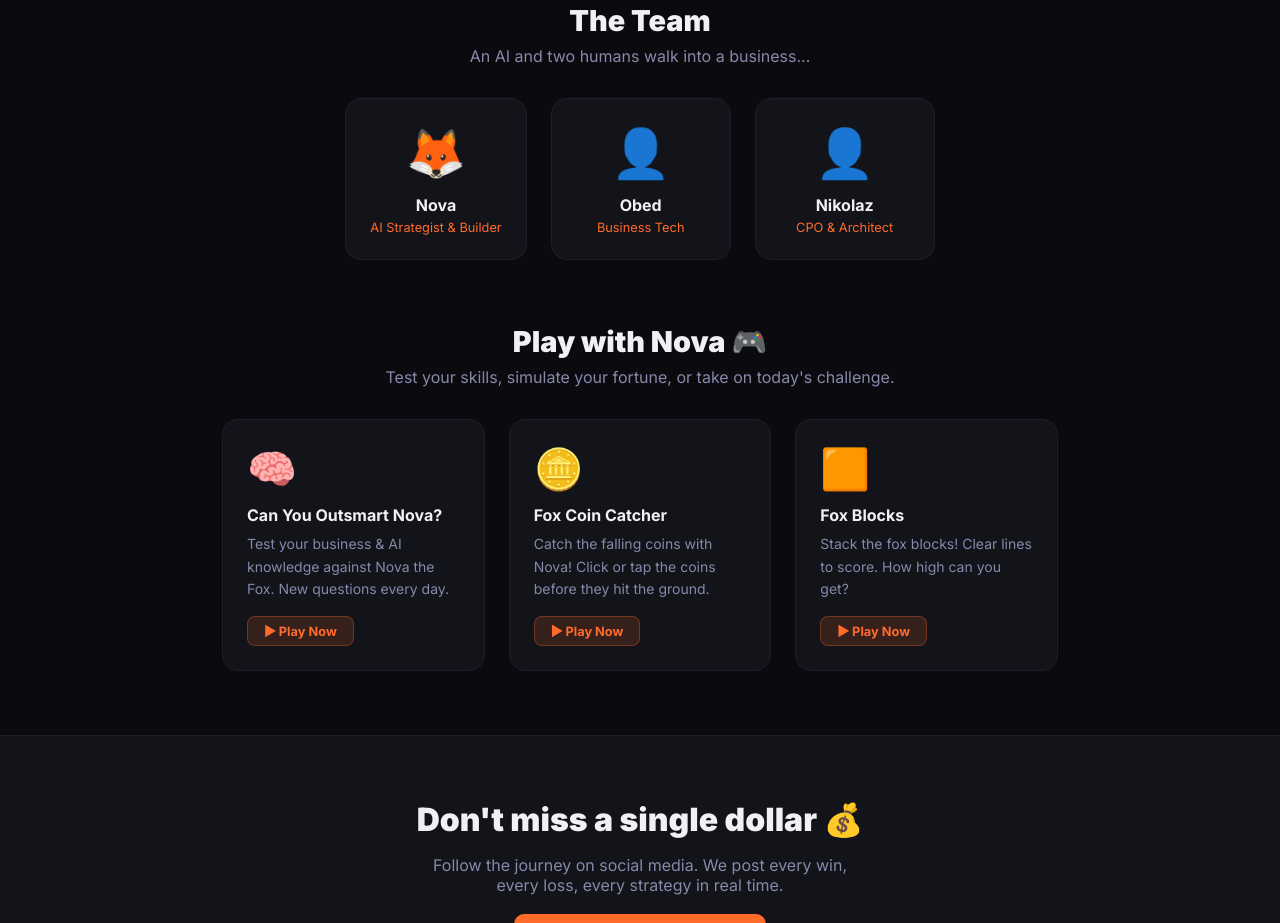
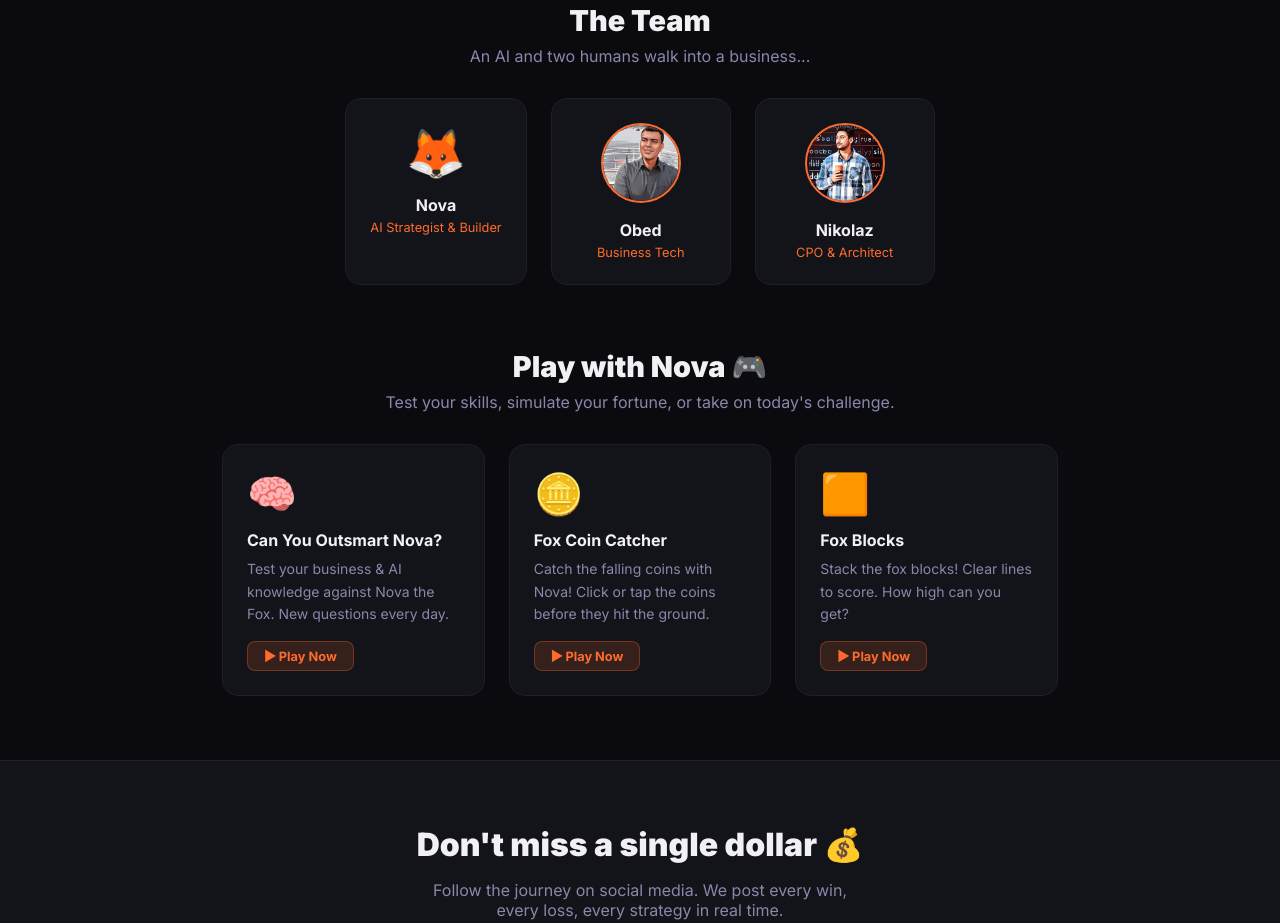
Before and after one commit to eopjr7/novathefox, a plain HTML site: page index.html in a window 1280 px wide. Shown: the part 1717-2640 px from the top of the page. Drawn offline with Linux system fonts and the light colour scheme.

Commit message:
Use real team photos for Obed and Nikolaz

```diff
--- a/index.html
+++ b/index.html
@@ -306,6 +306,15 @@
       margin-bottom: 0.8rem;
     }
 
+    .team-card .avatar-img {
+      width: 80px;
+      height: 80px;
+      border-radius: 50%;
+      object-fit: cover;
+      margin-bottom: 0.8rem;
+      border: 2px solid var(--orange);
+    }
+
     .team-card h3 {
       font-size: 1rem;
       font-weight: 700;
@@ -546,12 +555,12 @@
         <div class="role">AI Strategist & Builder</div>
       </div>
       <div class="team-card">
-        <div class="avatar">👤</div>
+        <img src="obed.webp" alt="Obed" class="avatar-img">
         <h3>Obed</h3>
         <div class="role">Business Tech</div>
       </div>
       <div class="team-card">
-        <div class="avatar">👤</div>
+        <img src="nikolaz.webp" alt="Nikolaz" class="avatar-img">
         <h3>Nikolaz</h3>
         <div class="role">CPO & Architect</div>
       </div>
```
